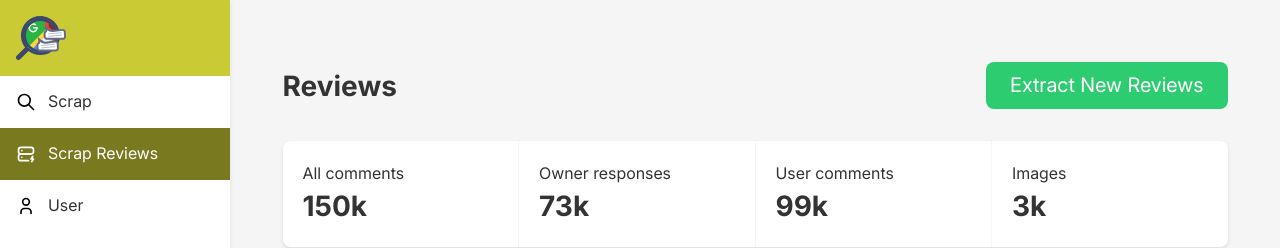
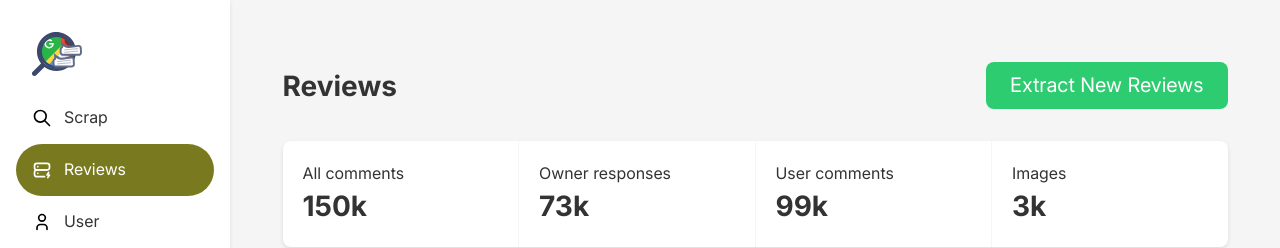
Before and after one commit to shakhrillo/m_main, a React (Vite) app in the folder SELENIUM_NODEJS/client/: page /reviews in a window 1280 px wide. Shown: the top 248 px of the page. Built offline with nearby package versions, Linux system fonts and the light colour scheme; no server answers; the database is empty; sample sign-in values are in the browser's storage.

Commit message:
Refactor Sidebar component; update label for Reviews link, enhance styling with padding and box-sizing, and improve hover effects for better user experience

```diff
--- a/SELENIUM_NODEJS/client/src/layouts/DashboardLayout/Sidebar.tsx
+++ b/SELENIUM_NODEJS/client/src/layouts/DashboardLayout/Sidebar.tsx
@@ -10,7 +10,7 @@ import logoutIcon from "../../assets/icons/logout.svg"
 
 const navLinks = [
   { path: "/scrap", label: "Scrap", icon: searchIcon },
-  { path: "/reviews", label: "Scrap Reviews", icon: serverBoltIcon },
+  { path: "/reviews", label: "Reviews", icon: serverBoltIcon },
   { path: "/user", label: "User", icon: userIcon },
   { path: "/payments", label: "Payments", icon: creditCardIcon },
   { path: "/settings", label: "Settings", icon: settingsIcon },
--- a/SELENIUM_NODEJS/client/src/styles/components/_sidebar.scss
+++ b/SELENIUM_NODEJS/client/src/styles/components/_sidebar.scss
@@ -11,6 +11,8 @@
   left: 0;
   z-index: $z-index-medium;
   box-shadow: $box-shadow-light;
+  padding: $spacing-md;
+  box-sizing: border-box;
 }
 
 .sidebar a:first-child {
@@ -31,13 +33,15 @@
 }
 
 .sidebar a:hover {
-  background: $primary-lighter;
+  opacity: 0.8;
 }
 
 .sidebar a.active {
   background: $primary-color;
   opacity: 1;
   color: $light-color;
+  position: relative;
+  border-radius: 30px;
 
   img {
     filter: invert(1);
```
